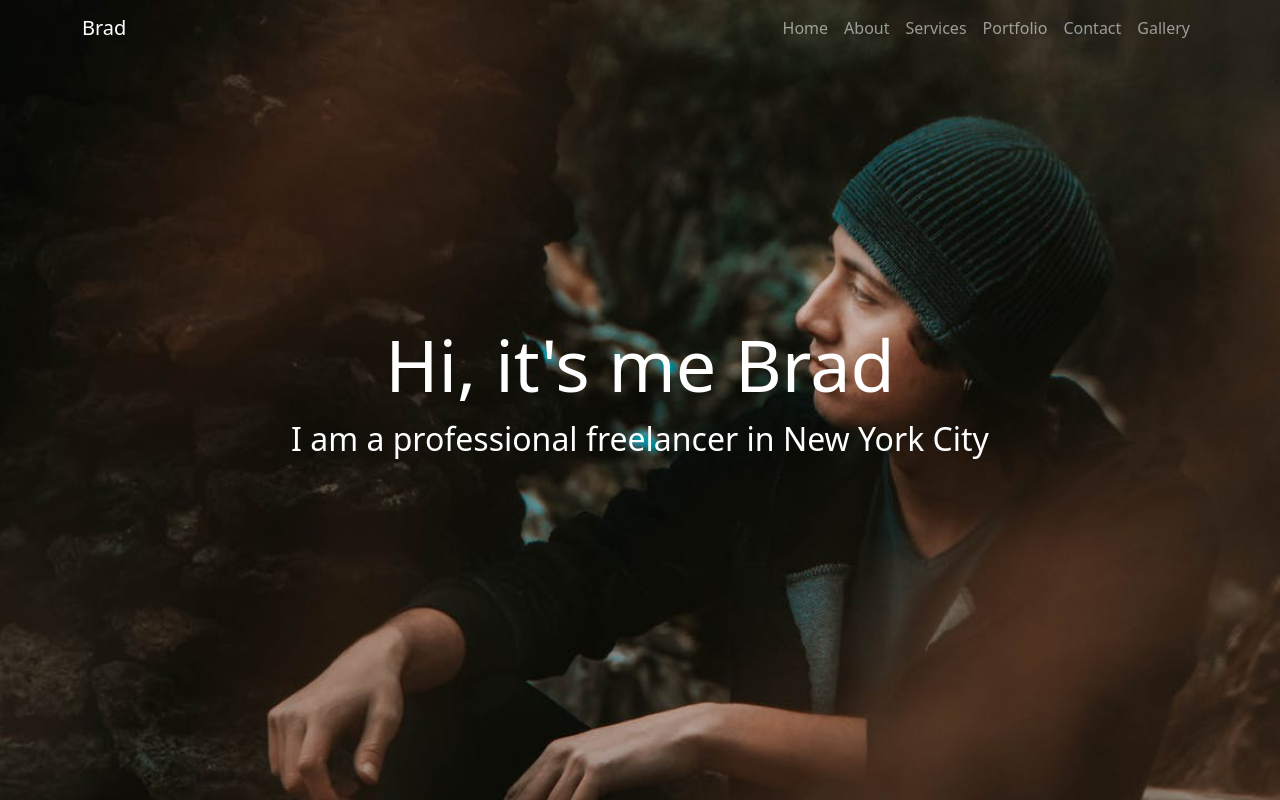
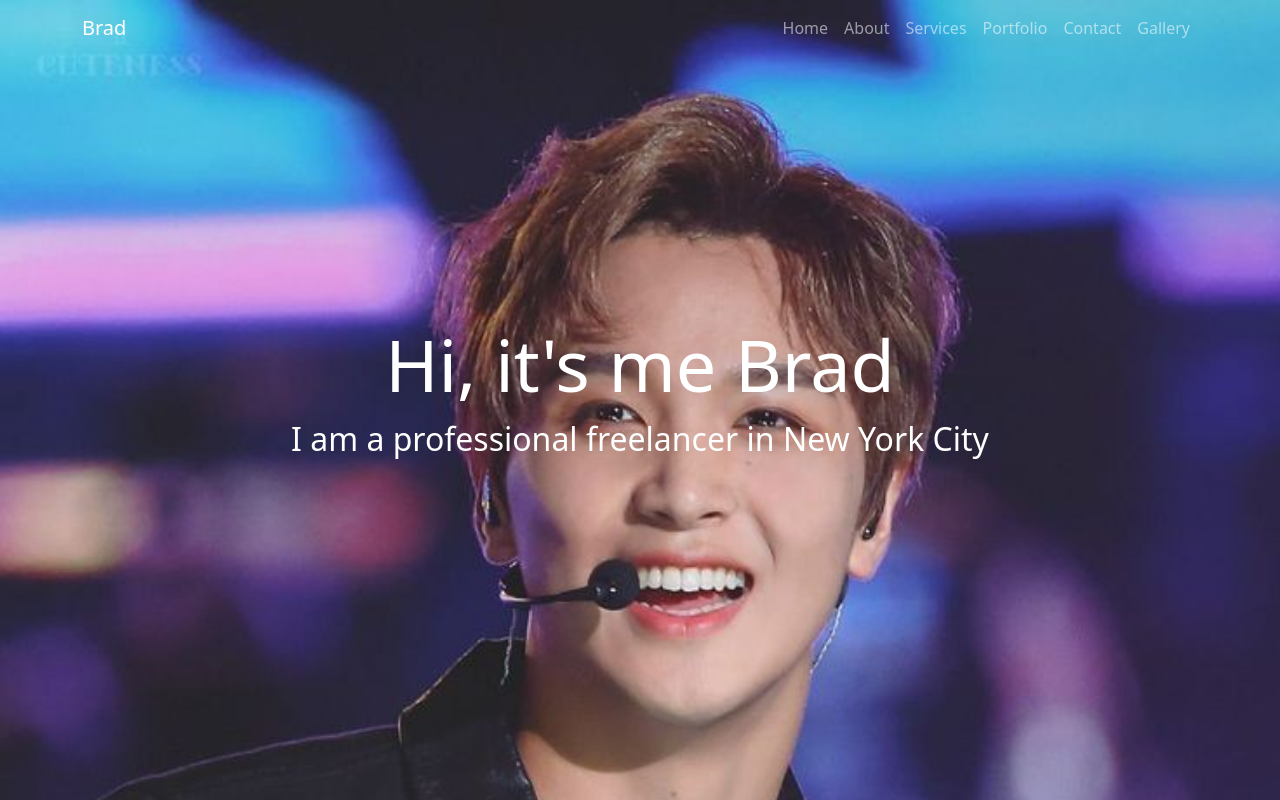
Before and after one commit to sandatya/website-saya, a plain HTML site: page index.html in a window 1280 px wide. Shown: the top 800 px of the page. Drawn offline with nearby package versions, Linux system fonts and the light colour scheme.

Commit message:
commit foto haechan

```diff
--- a/index.html
+++ b/index.html
@@ -47,7 +47,8 @@
         </div>
     </nav>
     <!-- main banner -->
-    <section class="bgimage" id="home">
+    <img src="images/h.jpg" class= "imageAboutPage" alt="">
+</div>
         <div class="container-fluid">
             <div class="row">
             <div class="col-lg-12 col-md-12 col-sm-12 col-xs-12 hero-text">
```
Also changed, not shown: images/h.jpg (added).
